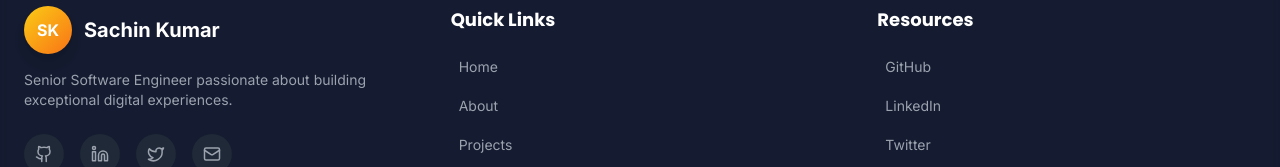
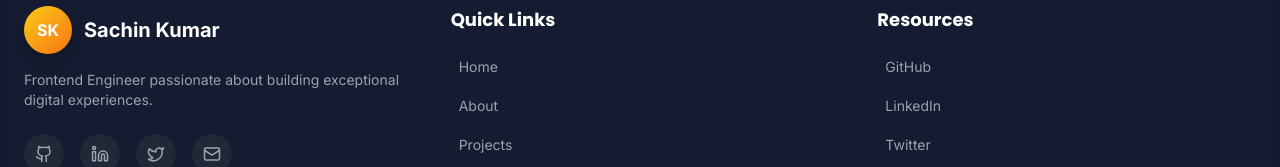
Before and after one commit to thesachin07/Portfolio, a Next.js app: page / in a window 1280 px wide. Shown: the part 4448-4615 px from the top of the page. Built offline with nearby package versions, Linux system fonts and the light colour scheme.

Commit message:
Footer Text Changes

```diff
--- a/src/components/Footer.jsx
+++ b/src/components/Footer.jsx
@@ -40,7 +40,7 @@ export default function Footer({ darkMode }) {
               </span>
             </div>
             <p className={`text-sm mb-6 ${darkMode ? 'text-gray-400' : 'text-gray-600'}`}>
-              Senior Software Engineer passionate about building exceptional digital experiences.
+              Frontend Engineer passionate about building exceptional digital experiences.
             </p>
             <div className="flex gap-4">
               <a
```
